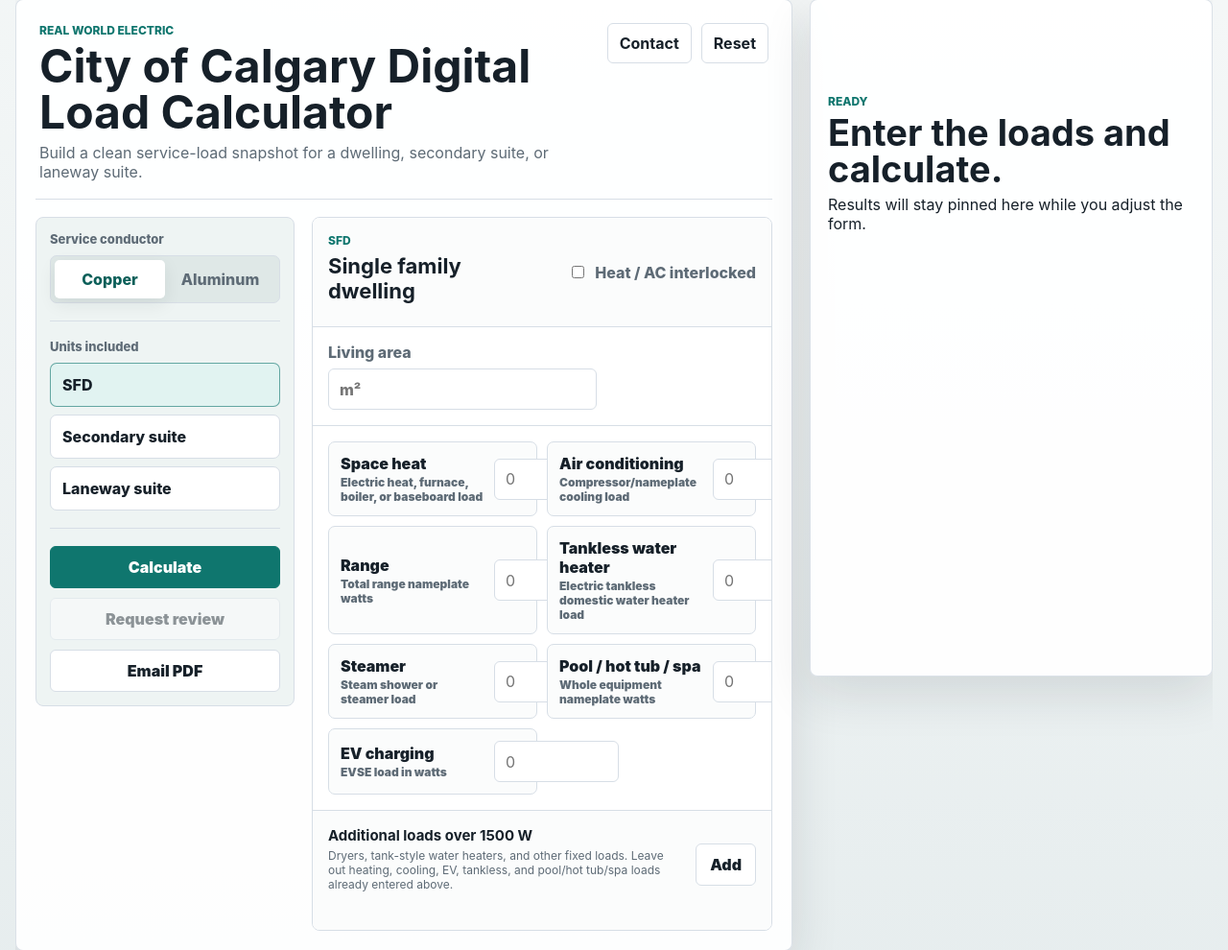
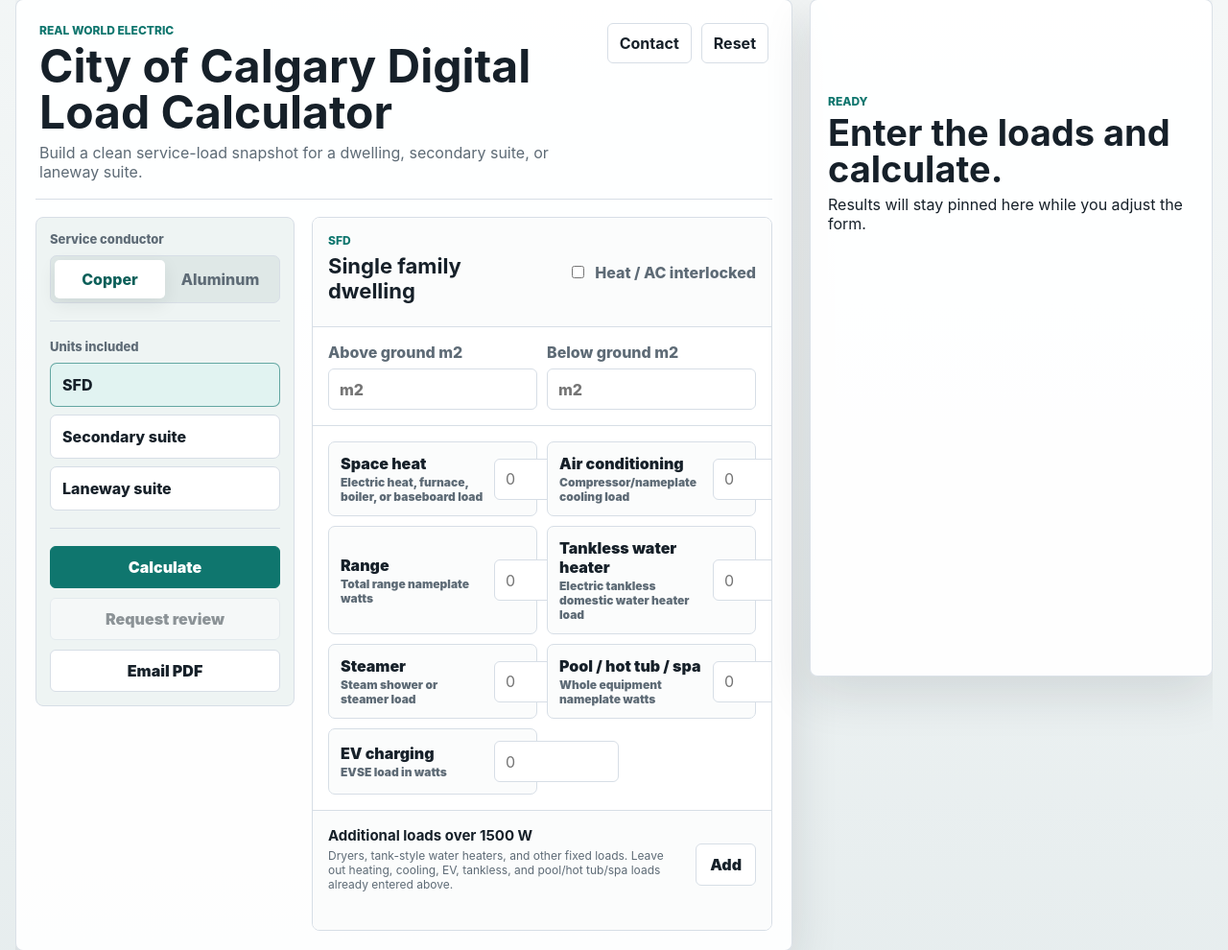
Before and after one commit to bbartsinn/Load_Calc2.0, a Flask app: page / in a window 1280 px wide. Shown: the part 25-1015 px from the top of the page at 96% size. Run offline with Flask 3, Linux system fonts and the light colour scheme.

Commit message:
Update calculator inputs and demand labels

```diff
--- a/routes.py
+++ b/routes.py
@@ -48,9 +48,16 @@ def normalize_calculation_input(data):
     for index, unit in enumerate(raw_units, start=1):
         if not isinstance(unit, dict):
             raise ValueError(f"Unit {index} must be an object")
+        above_ground_m2 = _number(unit.get("above_ground_m2"), f"Unit {index} above_ground_m2")
+        below_ground_m2 = _number(unit.get("below_ground_m2"), f"Unit {index} below_ground_m2")
+        area_m2 = _number(unit.get("area_m2"), f"Unit {index} area_m2")
+        if above_ground_m2 or below_ground_m2:
+            area_m2 = above_ground_m2 + below_ground_m2
         units.append({
             "unit_type": str(unit.get("unit_type") or f"Unit {index}")[:40],
-            "area_m2": _number(unit.get("area_m2"), f"Unit {index} area_m2"),
+            "above_ground_m2": above_ground_m2,
+            "below_ground_m2": below_ground_m2,
+            "area_m2": area_m2,
             "space_heating": _number(unit.get("space_heating"), f"Unit {index} space_heating"),
             "air_conditioning": _number(unit.get("air_conditioning"), f"Unit {index} air_conditioning"),
             "heating_cooling_interlocked": bool(unit.get("heating_cooling_interlocked", False)),
@@ -95,8 +102,8 @@ def run_calculation(input_data):
 
     return {
         "units": units_data,
-        "Combined No-HVAC Load (Watts)": combined_no_hvac,
-        "Total HVAC Load (Watts)": total_hvac_load,
+        "Basic Demand Load (Watts)": combined_no_hvac,
+        "100% Towards Demand Load (Watts)": total_hvac_load,
         "Total Calculated Load (Watts)": final_combined_load,
         "Total Amps": final_combined_load / 240.0,
         "Service OCP size (Amps)": service_ocp_label,
@@ -112,11 +119,11 @@ def build_service_breakdown(units_data, combined_no_hvac, total_hvac_load):
         reverse=True
     )
     tiers = [
-        (1, 100, "Largest unit no-HVAC load"),
-        (2, 65, "Next two unit no-HVAC loads"),
-        (2, 40, "Next two unit no-HVAC loads"),
-        (15, 25, "Next fifteen unit no-HVAC loads"),
-        (float("inf"), 10, "Remaining unit no-HVAC loads"),
+        (1, 100, "Largest unit BASIC demand"),
+        (2, 65, "Next two unit BASIC demand loads"),
+        (2, 40, "Next two unit BASIC demand loads"),
+        (15, 25, "Next fifteen unit BASIC demand loads"),
+        (float("inf"), 10, "Remaining unit BASIC demand loads"),
     ]
 
     rows = []
@@ -128,19 +135,19 @@ def build_service_breakdown(units_data, combined_no_hvac, total_hvac_load):
         for unit in selected:
             nameplate = unit["calculated_load_no_hvac"]
             rows.append({
-                "label": f"{unit.get('unit_type', 'Unit')} no-HVAC demand",
+                "label": f"{unit.get('unit_type', 'Unit')} BASIC demand",
                 "rule": label,
                 "nameplate_watts": nameplate,
                 "demand_percent": percent,
                 "demand_watts": nameplate * (percent / 100),
-                "note": "HVAC excluded at this step",
+                "note": "100% demand loads excluded at this step",
             })
         index += len(selected)
 
     if total_hvac_load:
         rows.append({
-            "label": "Total HVAC load",
-            "rule": "Add heat/AC after suite demand calculation",
+            "label": "100% Towards Demand load",
+            "rule": "Add after BASIC demand calculation",
             "nameplate_watts": total_hvac_load,
             "demand_percent": 100,
             "demand_watts": total_hvac_load,
@@ -149,7 +156,7 @@ def build_service_breakdown(units_data, combined_no_hvac, total_hvac_load):
 
     rows.append({
         "label": "Final service demand",
-        "rule": "Combined no-HVAC demand plus HVAC",
+        "rule": "BASIC demand plus 100% towards demand load",
         "nameplate_watts": None,
         "demand_percent": None,
         "demand_watts": combined_no_hvac + total_hvac_load,
--- a/services/calculation_engine.py
+++ b/services/calculation_engine.py
@@ -359,13 +359,15 @@ def select_ocp(amps, area_m2):
 def calculate_unit_loads(data, conductor_type="Copper"):
     unit_type = data.get("unit_type", "Unit")
     area_m2 = data.get("area_m2", 0)
+    above_ground_m2 = data.get("above_ground_m2", 0)
+    below_ground_m2 = data.get("below_ground_m2", 0)
 
     # Interlocked scenario
     interlocked = data.get("heating_cooling_interlocked", False)
 
     space_heating = data.get("space_heating", 0)
     air_conditioning = data.get("air_conditioning", 0)
-    range_watts = round(data.get("range_watts", 0))
+    range_watts = data.get("range_watts", 0)
 
     # These loads are always at 100%.
     tankless_watts = data.get("tankless_watts", 0)
@@ -410,6 +412,8 @@ def calculate_unit_loads(data, conductor_type="Copper"):
 
     return {
         "unit_type": unit_type,
+        "above_ground_m2": above_ground_m2,
+        "below_ground_m2": below_ground_m2,
         "area_m2": area_m2,
         "calculated_load": total,
         "calculated_load_no_hvac": total_no_hvac_val,
--- a/services/pdf_generator.py
+++ b/services/pdf_generator.py
@@ -11,7 +11,7 @@ def _value(value):
     if value is None:
         return "-"
     if isinstance(value, float):
-        return f"{value:,.1f}"
+        return f"{value:,.2f}".rstrip("0").rstrip(".")
     if isinstance(value, int):
         return f"{value:,}"
     return str(value)
@@ -94,8 +94,8 @@ def build_calculation_pdf(calculation_data):
 
     story.append(Paragraph("Overall Totals", styles["Heading2"]))
     total_keys = [
-        "Combined No-HVAC Load (Watts)",
-        "Total HVAC Load (Watts)",
+        "Basic Demand Load (Watts)",
+        "100% Towards Demand Load (Watts)",
         "Total Calculated Load (Watts)",
         "Total Amps",
         "Service OCP size (Amps)",
--- a/static/script.js
+++ b/static/script.js
@@ -21,7 +21,8 @@ const $ = (selector, root = document) => root.querySelector(selector);
 const $$ = (selector, root = document) => Array.from(root.querySelectorAll(selector));
 
 function formatWatts(value) {
-  return `${Math.round(Number(value) || 0).toLocaleString()} W`;
+  const number = Number(value) || 0;
+  return `${number.toLocaleString(undefined, { maximumFractionDigits: 2 })} W`;
 }
 
 function formatAmps(value) {
@@ -44,7 +45,7 @@ function unitCard(unit) {
         <span>${label}</span>
         <small>${hint}</small>
       </label>
-      <input type="number" min="0" step="100" inputmode="decimal" name="${key}_${unit}" placeholder="0">
+      <input type="number" min="0" step="1" inputmode="decimal" name="${key}_${unit}" placeholder="0">
     </div>
   `).join("");
 
@@ -63,8 +64,12 @@ function unitCard(unit) {
 
       <div class="primary-fields">
         <label class="input-field">
-          <span>Living area</span>
-          <input type="number" min="0" step="0.1" inputmode="decimal" name="area_m2_${unit}" placeholder="m²">
+          <span>Above ground m2</span>
+          <input type="number" min="0" step="0.1" inputmode="decimal" name="above_ground_m2_${unit}" placeholder="m2">
+        </label>
+        <label class="input-field">
+          <span>Below ground m2</span>
+          <input type="number" min="0" step="0.1" inputmode="decimal" name="below_ground_m2_${unit}" placeholder="m2">
         </label>
       </div>
 
@@ -89,7 +94,7 @@ function additionalLoadRow() {
   row.className = "additional-row";
   row.innerHTML = `
     <input type="text" class="additional-description" placeholder="Description">
-    <input type="number" class="additional-watts" min="0" step="100" inputmode="decimal" placeholder="Watts">
+    <input type="number" class="additional-watts" min="0" step="1" inputmode="decimal" placeholder="Watts">
     <button type="button" class="icon-button remove-load" aria-label="Remove additional load" title="Remove">Remove</button>
   `;
   row.querySelector(".remove-load").addEventListener("click", () => row.remove());
@@ -117,7 +122,9 @@ function renderUnits() {
 }
 
 function restoreUnitValues(card, data) {
-  $(`[name="area_m2_${data.unit_type}"]`, card).value = data.area_m2 || "";
+  const aboveGround = data.above_ground_m2 ?? data.area_m2 ?? "";
+  $(`[name="above_ground_m2_${data.unit_type}"]`, card).value = aboveGround || "";
+  $(`[name="below_ground_m2_${data.unit_type}"]`, card).value = data.below_ground_m2 || "";
   $(`[name="interlocked_${data.unit_type}"]`, card).checked = Boolean(data.heating_cooling_interlocked);
   LOAD_FIELDS.forEach(([key]) => {
     const input = $(`[name="${key}_${data.unit_type}"]`, card);
@@ -148,11 +155,13 @@ function collectFormData(options = {}) {
 
     const unitData = {
       unit_type: unit,
-      area_m2: parseNumber($(`[name="area_m2_${unit}"]`, card)),
+      above_ground_m2: parseNumber($(`[name="above_ground_m2_${unit}"]`, card)),
+      below_ground_m2: parseNumber($(`[name="below_ground_m2_${unit}"]`, card)),
       heating_cooling_interlocked: $(`[name="interlocked_${unit}"]`, card).checked,
       additional_items: additionalItems,
       additional_load: additionalItems.reduce((sum, item) => sum + item.watts, 0),
     };
+    unitData.area_m2 = unitData.above_ground_m2 + unitData.below_ground_m2;
 
     LOAD_FIELDS.forEach(([key]) => {
       unitData[key] = parseNumber($(`[name="${key}_${unit}"]`, card));
@@ -176,8 +185,8 @@ function renderResults(data) {
   $("#totalWatts").textContent = `${formatWatts(data["Total Calculated Load (Watts)"])} total load`;
   $("#serviceOcp").textContent = data["Service OCP size (Amps)"] || "N/A";
   $("#serviceConductor").textContent = data["Service Conductor Type and Size"] || "N/A";
-  $("#noHvacLoad").textContent = formatWatts(data["Combined No-HVAC Load (Watts)"]);
-  $("#hvacLoad").textContent = formatWatts(data["Total HVAC Load (Watts)"]);
+  $("#basicDemandLoad").textContent = formatWatts(data["Basic Demand Load (Watts)"] ?? data["Combined No-HVAC Load (Watts)"]);
+  $("#towardsDemandLoad").textContent = formatWatts(data["100% Towards Demand Load (Watts)"] ?? data["Total HVAC Load (Watts)"]);
 
   $("#unitResults").innerHTML = (data.units || []).map((unit) => `
     <article class="unit-result">
--- a/static/style.css
+++ b/static/style.css
@@ -292,6 +292,9 @@ h3 {
 }
 
 .primary-fields {
+  display: grid;
+  grid-template-columns: repeat(2, minmax(0, 280px));
+  gap: 10px;
   border-bottom: 1px solid var(--line);
 }
 
@@ -668,6 +671,7 @@ dd {
   }
 
   .calculator-grid,
+  .primary-fields,
   .load-list,
   .additional-row {
     grid-template-columns: 1fr;
--- a/templates/index.html
+++ b/templates/index.html
@@ -4,7 +4,7 @@
   <meta charset="UTF-8">
   <meta name="viewport" content="width=device-width, initial-scale=1.0">
   <title>City of Calgary Digital Load Calculator</title>
-  <link rel="stylesheet" href="{{ url_for('static', filename='style.css') }}?v=20260521-0855">
+  <link rel="stylesheet" href="{{ url_for('static', filename='style.css') }}?v=20260525-1225">
 </head>
 <body>
   <main class="app-shell">
@@ -87,12 +87,12 @@
             <strong id="serviceConductor">N/A</strong>
           </div>
           <div class="metric-card">
-            <span>No-HVAC demand</span>
-            <strong id="noHvacLoad">0 W</strong>
+            <span>BASIC demand</span>
+            <strong id="basicDemandLoad">0 W</strong>
           </div>
           <div class="metric-card">
-            <span>HVAC load</span>
-            <strong id="hvacLoad">0 W</strong>
+            <span>100% Towards Demand load</span>
+            <strong id="towardsDemandLoad">0 W</strong>
           </div>
         </div>
 
@@ -116,6 +116,6 @@
     <a href="mailto:Bart@Realworldelectric.com">Bart@Realworldelectric.com</a>
   </footer>
 
-  <script src="{{ url_for('static', filename='script.js') }}?v=20260521-0855"></script>
+  <script src="{{ url_for('static', filename='script.js') }}?v=20260525-1225"></script>
 </body>
 </html>
```
Also changed, not shown: services/email_template.py (+5 -4 lines), tests/test_api.py (+41 -8 lines), tests/test_calculation_engine.py (+7 -0 lines).
